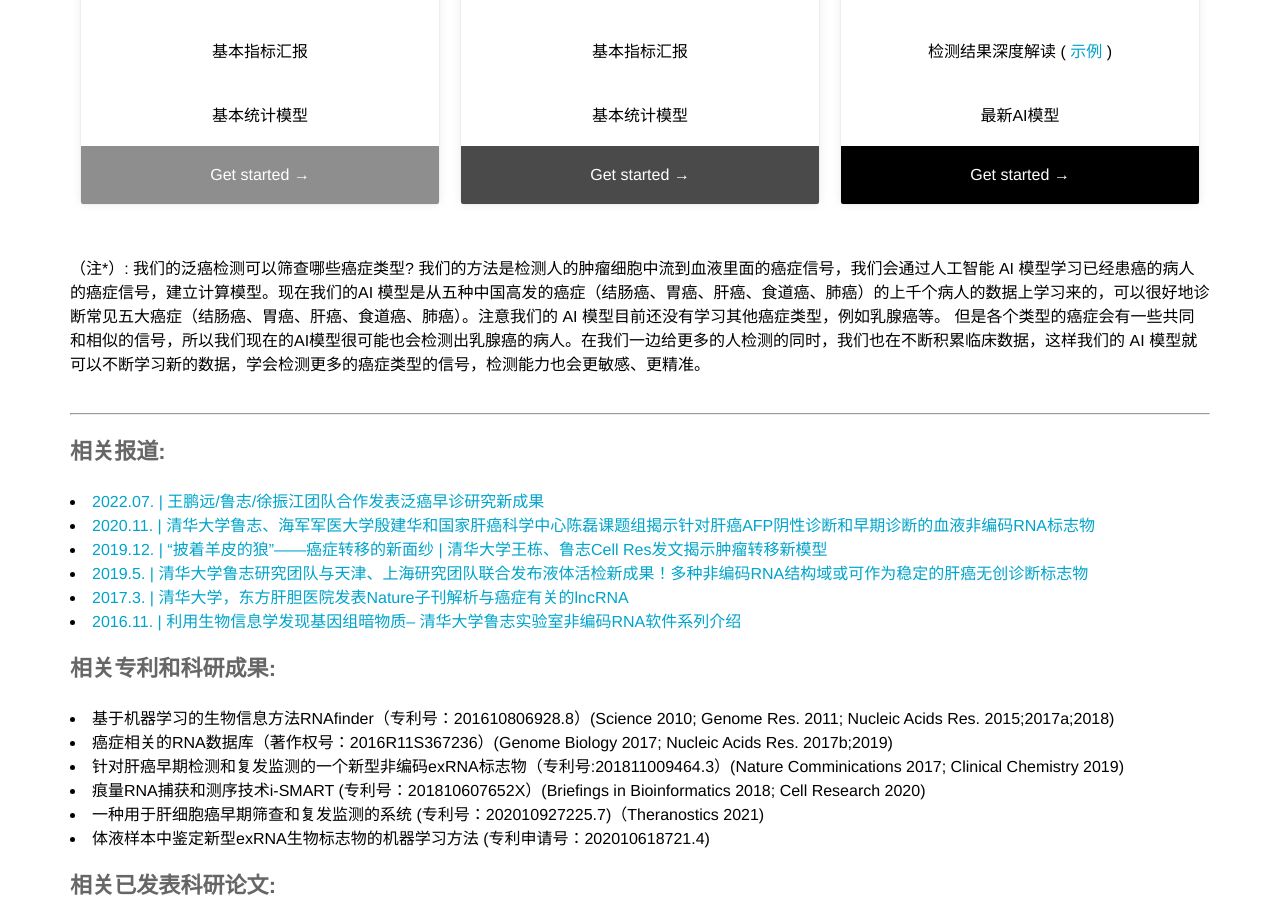
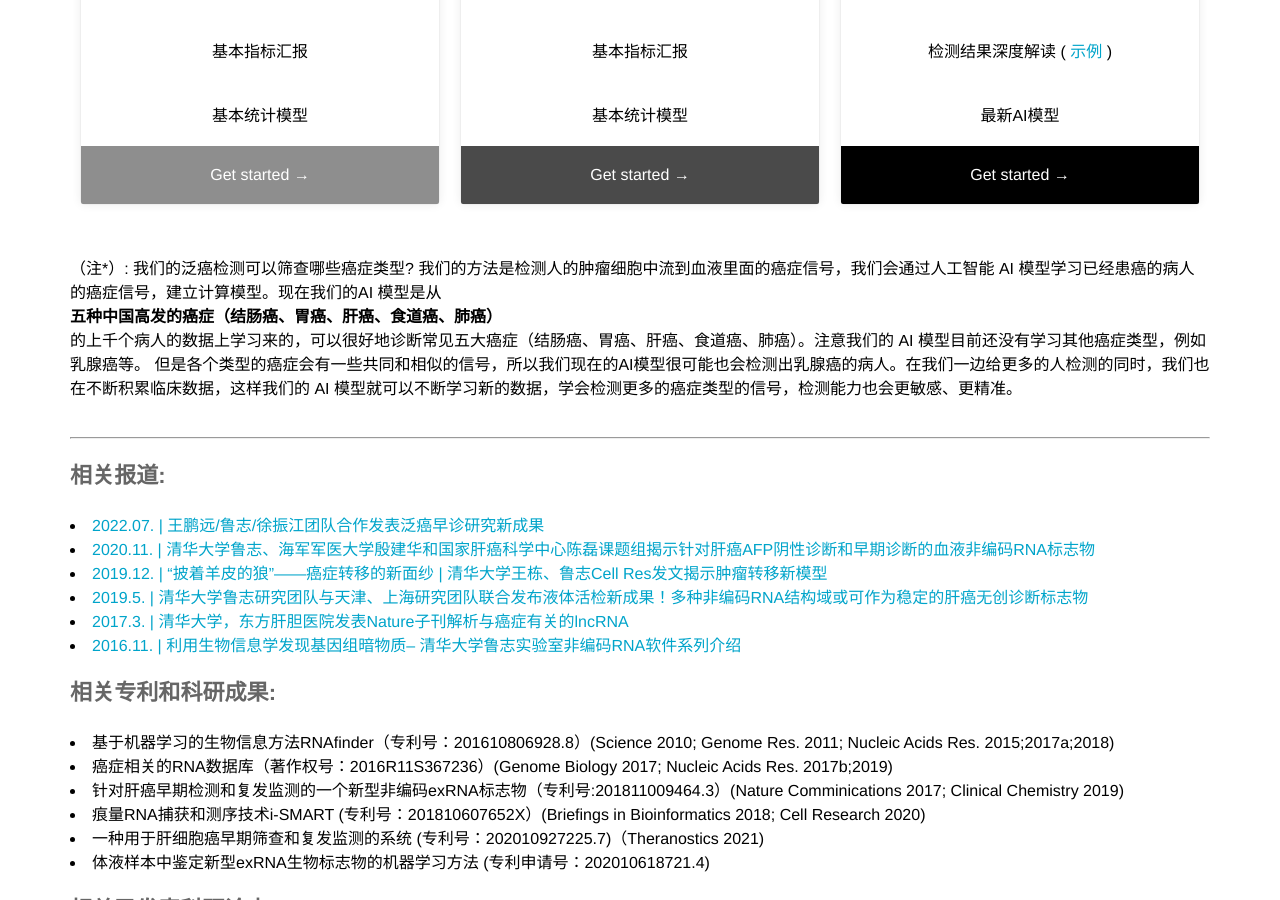
Before and after one commit to lulab/xingene-home, a Jekyll site: the page built from products.html, in a window 1280 px wide and 900 px high, scrolled down 730 px. Built offline with Jekyll 4.4.1, drawn with Linux system fonts in a browser that asks for light colours.

```diff
--- a/products.html
+++ b/products.html
@@ -85,7 +85,7 @@ faq:
 		</ul>
 	{% endfor %}
 
-  （注*）: 我们的泛癌检测可以筛查哪些癌症类型?  我们的方法是检测人的肿瘤细胞中流到血液里面的癌症信号，我们会通过人工智能 AI 模型学习已经患癌的病人的癌症信号，建立计算模型。现在我们的AI 模型是从五种中国高发的癌症（结肠癌、胃癌、肝癌、食道癌、肺癌）的上千个病人的数据上学习来的，可以很好地诊断常见五大癌症（结肠癌、胃癌、肝癌、食道癌、肺癌）。注意我们的 AI 模型目前还没有学习其他癌症类型，例如乳腺癌等。
+  （注*）: 我们的泛癌检测可以筛查哪些癌症类型?  我们的方法是检测人的肿瘤细胞中流到血液里面的癌症信号，我们会通过人工智能 AI 模型学习已经患癌的病人的癌症信号，建立计算模型。现在我们的AI 模型是从<b>五种中国高发的癌症（结肠癌、胃癌、肝癌、食道癌、肺癌）</b>的上千个病人的数据上学习来的，可以很好地诊断常见五大癌症（结肠癌、胃癌、肝癌、食道癌、肺癌）。注意我们的 AI 模型目前还没有学习其他癌症类型，例如乳腺癌等。
   但是各个类型的癌症会有一些共同和相似的信号，所以我们现在的AI模型很可能也会检测出乳腺癌的病人。在我们一边给更多的人检测的同时，我们也在不断积累临床数据，这样我们的 AI 模型就可以不断学习新的数据，学会检测更多的癌症类型的信号，检测能力也会更敏感、更精准。
 
 
```
